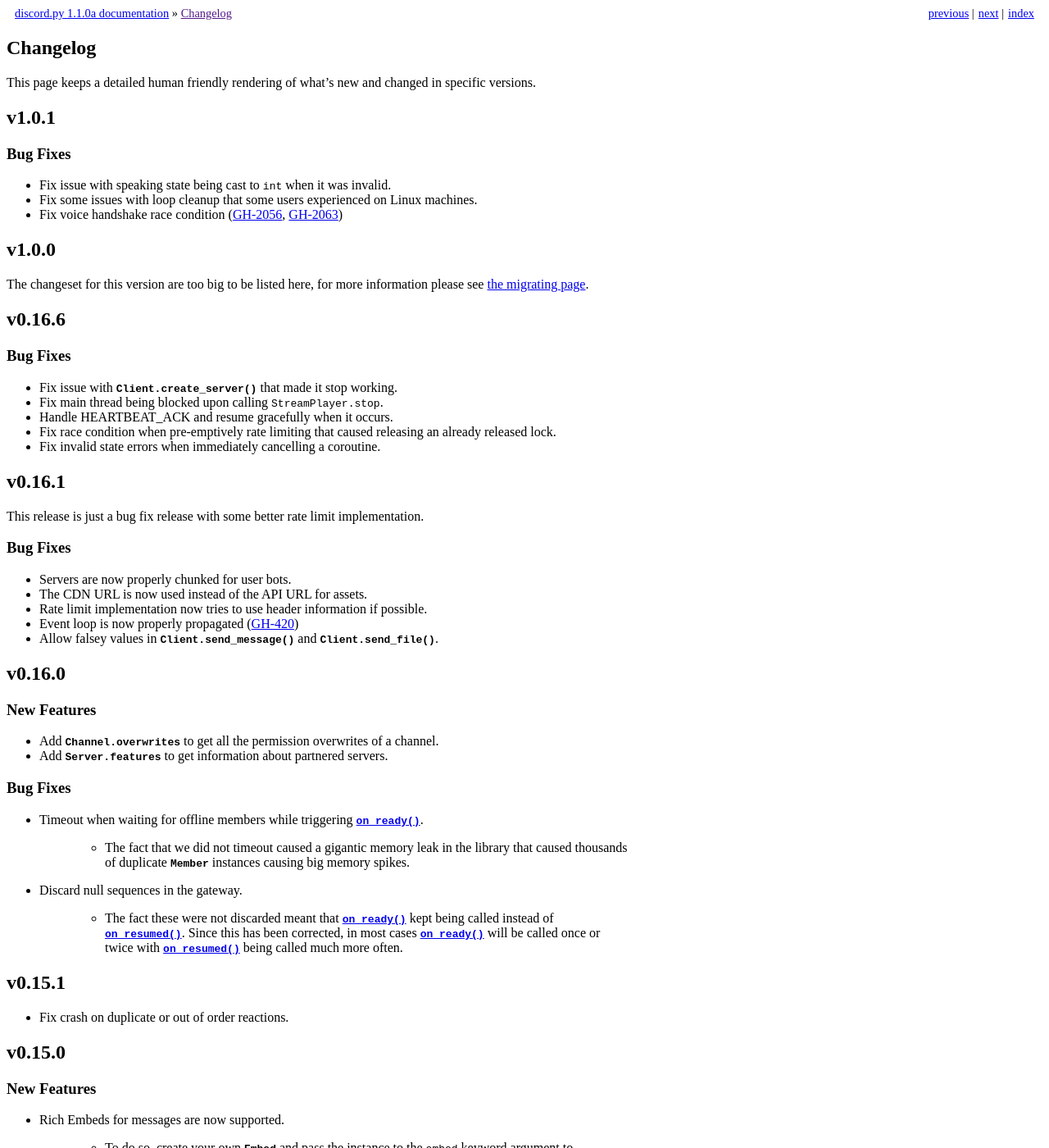
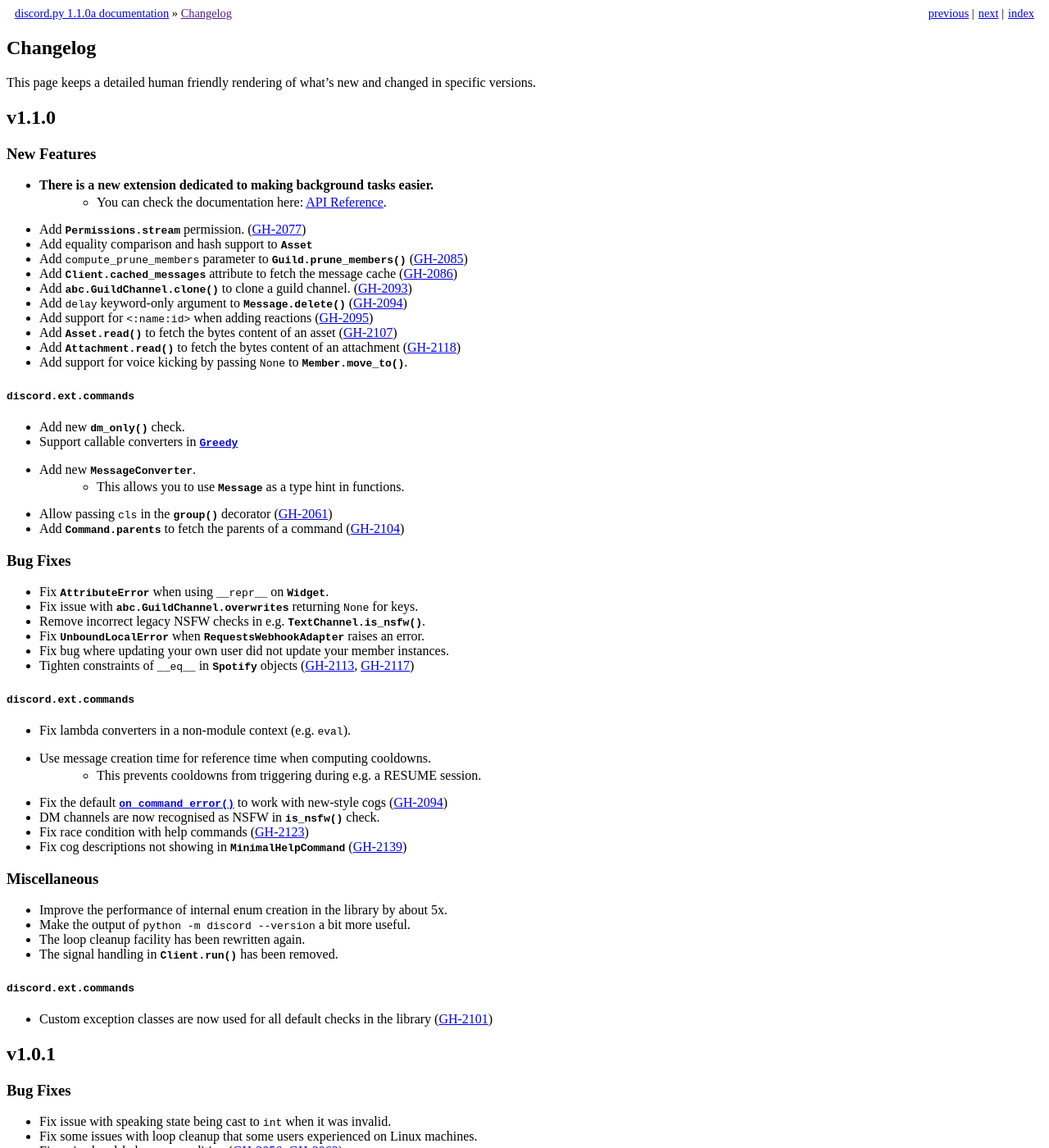
Before and after one commit to spartacus0816/dsbot, a Sphinx documentation site: the page built from docs/whats_new.rst, in a window 1280 px wide and 1400 px high. Shown: the whole window at 82% size. Built offline with Sphinx 7.4.7, drawn with Linux system fonts in a browser that asks for light colours.

Commit message:
Add changelog for v1.1.0

```diff
--- a/docs/ext/commands/api.rst
+++ b/docs/ext/commands/api.rst
@@ -133,6 +133,8 @@
 .. autofunction:: discord.ext.commands.cooldown
 
 .. autofunction:: discord.ext.commands.guild_only
+
+.. autofunction:: discord.ext.commands.dm_only
 
 .. autofunction:: discord.ext.commands.is_owner
 
--- a/docs/ext/tasks/index.rst
+++ b/docs/ext/tasks/index.rst
@@ -128,6 +128,8 @@
                 await self.do_bulk()
 
 
+.. _ext_tasks_api:
+
 API Reference
 ---------------
 
--- a/docs/whats_new.rst
+++ b/docs/whats_new.rst
@@ -7,6 +7,73 @@
 
 This page keeps a detailed human friendly rendering of what's new and changed
 in specific versions.
+
+.. _vp1p1p0:
+
+v1.1.0
+---------
+
+New Features
+~~~~~~~~~~~~~~
+
+- **There is a new extension dedicated to making background tasks easier.**
+    - You can check the documentation here: :ref:`ext_tasks_api`.
+- Add :attr:`Permissions.stream` permission. (:issue:`2077`)
+- Add equality comparison and hash support to :class:`Asset`
+- Add ``compute_prune_members`` parameter to :meth:`Guild.prune_members` (:issue:`2085`)
+- Add :attr:`Client.cached_messages` attribute to fetch the message cache (:issue:`2086`)
+- Add :meth:`abc.GuildChannel.clone` to clone a guild channel. (:issue:`2093`)
+- Add ``delay`` keyword-only argument to :meth:`Message.delete` (:issue:`2094`)
+- Add support for ``<:name:id>`` when adding reactions (:issue:`2095`)
+- Add :meth:`Asset.read` to fetch the bytes content of an asset (:issue:`2107`)
+- Add :meth:`Attachment.read` to fetch the bytes content of an attachment (:issue:`2118`)
+- Add support for voice kicking by passing ``None`` to :meth:`Member.move_to`.
+
+``discord.ext.commands``
+++++++++++++++++++++++++++
+
+- Add new :func:`~.commands.dm_only` check.
+- Support callable converters in :data:`~.commands.Greedy`
+- Add new :class:`~.commands.MessageConverter`.
+    - This allows you to use :class:`Message` as a type hint in functions.
+- Allow passing ``cls`` in the :func:`~.commands.group` decorator (:issue:`2061`)
+- Add :attr:`.Command.parents` to fetch the parents of a command (:issue:`2104`)
+
+
+Bug Fixes
+~~~~~~~~~~~~
+
+- Fix :exc:`AttributeError` when using ``__repr__`` on :class:`Widget`.
+- Fix issue with :attr:`abc.GuildChannel.overwrites` returning ``None`` for keys.
+- Remove incorrect legacy NSFW checks in e.g. :meth:`TextChannel.is_nsfw`.
+- Fix :exc:`UnboundLocalError` when :class:`RequestsWebhookAdapter` raises an error.
+- Fix bug where updating your own user did not update your member instances.
+- Tighten constraints of ``__eq__`` in :class:`Spotify` objects (:issue:`2113`, :issue:`2117`)
+
+``discord.ext.commands``
+++++++++++++++++++++++++++
+
+- Fix lambda converters in a non-module context (e.g. ``eval``).
+- Use message creation time for reference time when computing cooldowns.
+    - This prevents cooldowns from triggering during e.g. a RESUME session.
+- Fix the default :func:`on_command_error` to work with new-style cogs (:issue:`2094`)
+- DM channels are now recognised as NSFW in :func:`~.commands.is_nsfw` check.
+- Fix race condition with help commands (:issue:`2123`)
+- Fix cog descriptions not showing in :class:`~.commands.MinimalHelpCommand` (:issue:`2139`)
+
+Miscellaneous
+~~~~~~~~~~~~~~~
+
+- Improve the performance of internal enum creation in the library by about 5x.
+- Make the output of ``python -m discord --version`` a bit more useful.
+- The loop cleanup facility has been rewritten again.
+- The signal handling in :meth:`Client.run` has been removed.
+
+``discord.ext.commands``
+++++++++++++++++++++++++++
+
+- Custom exception classes are now used for all default checks in the library (:issue:`2101`)
+
 
 .. _vp1p0p1:
 
```
